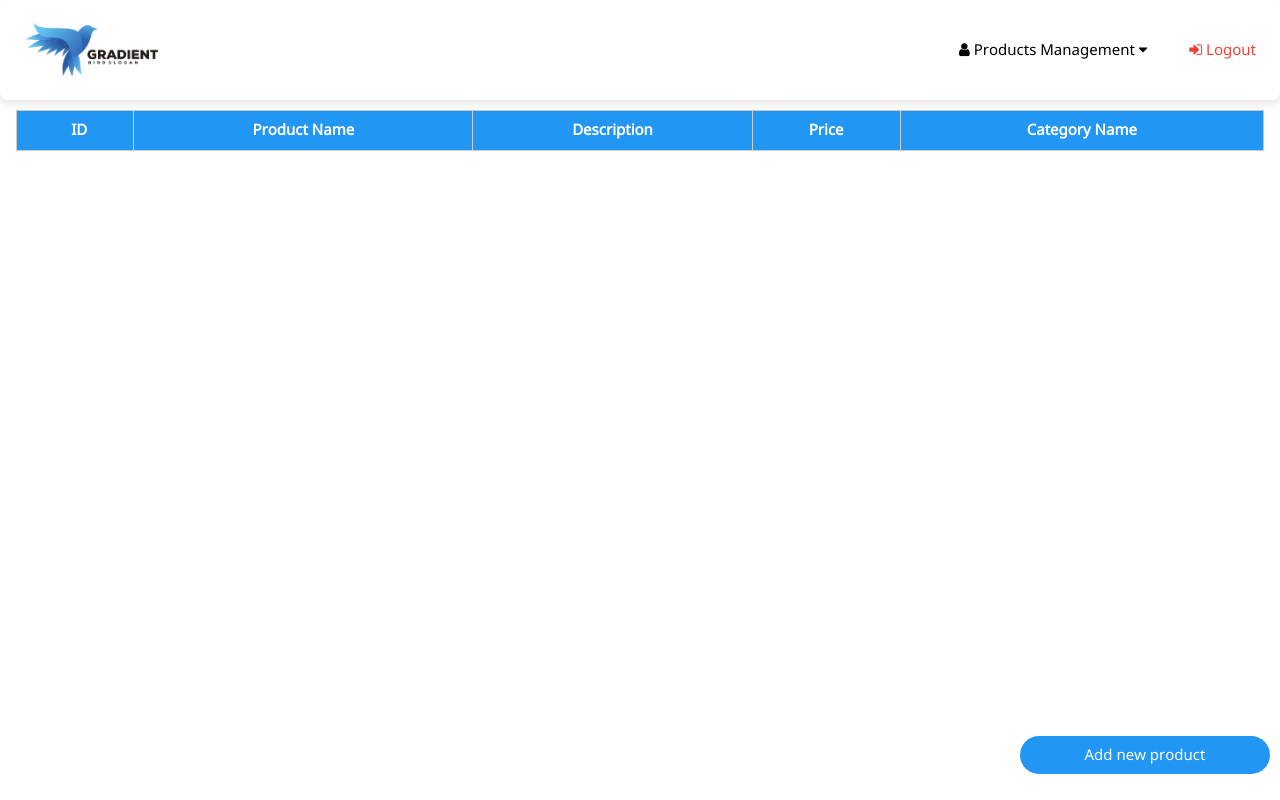
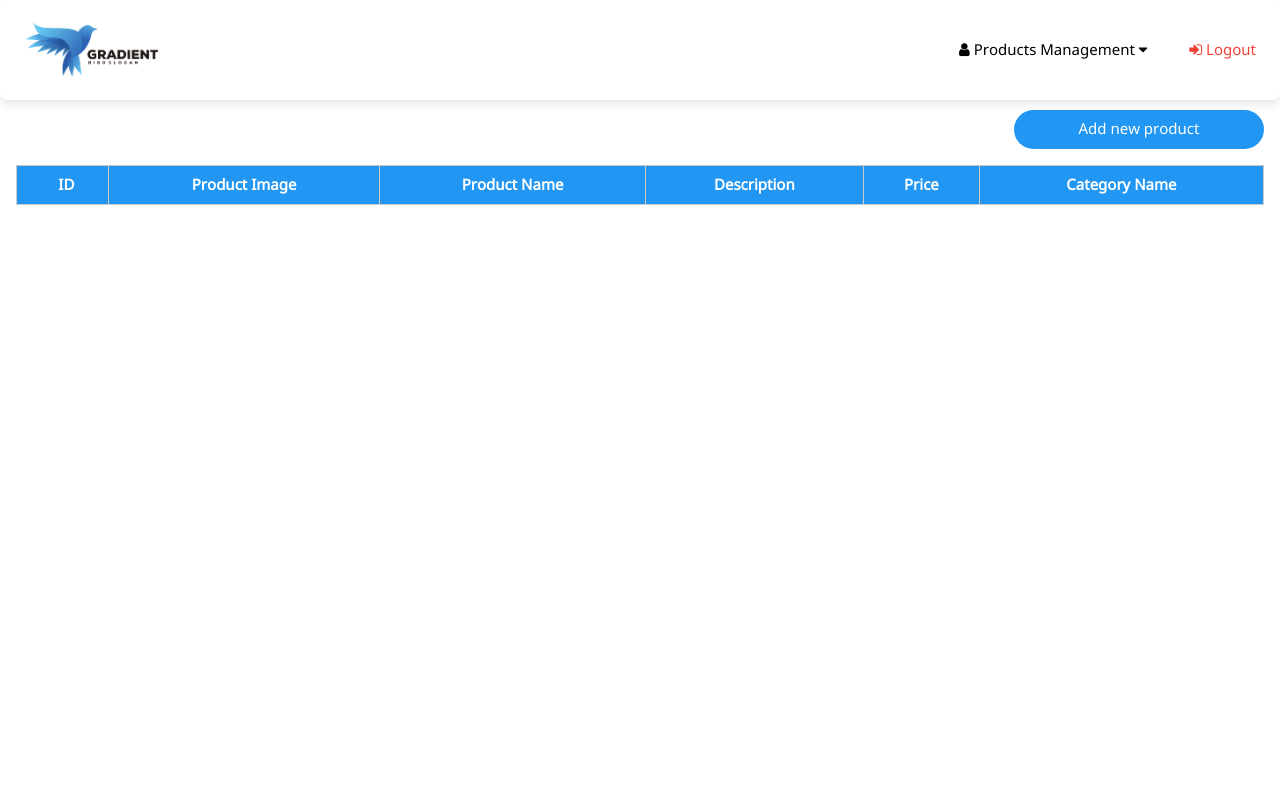
Before and after one commit to PPunh/full_web_product_page, a Django app: page /app_products/product_list/ in a window 1280 px wide. Run offline with Django 4.2, Linux system fonts and the light colour scheme; the visitor is signed in with stand-in values (Sample User, id 1); data that the repository does not hold is empty; some libraries are stand-ins or nearby versions.

Commit message:
20250603

```diff
--- a/django-project/apps/app_general/static/app_general/css/app_general.css
+++ b/django-project/apps/app_general/static/app_general/css/app_general.css
@@ -61,8 +61,3 @@
       border-radius: 0 0 20px 20px;
       object-fit: cover;
     }
-
-/* Contact page  */
-.contact-page{
-    background-image: url('https://images.unsplash.com/photo-1716843140994-77c602d00186?q=80&w=1932&auto=format&fit=crop&ixlib=rb-4.1.0&ixid=M3wxMjA3fDB8MHxwaG90by1wYWdlfHx8fGVufDB8fHx8fA%3D%3D');
-}
--- a/django-project/apps/app_general/templates/app_general/components/contact.html
+++ b/django-project/apps/app_general/templates/app_general/components/contact.html
@@ -1,5 +1,5 @@
 <div class="w3-container w3-padding-64 w3-light-grey" id="contact">
-  <div class="w3-content" style="max-width:800px">
+  <div class="w3-content" style="max-width:800px;">
 
     <div class="w3-center w3-padding-32">
       <h1 class="w3-xxxlarge w3-text-blue"><b>Contact Us</b></h1>
--- a/django-project/apps/app_general/templates/app_general/components/products.html
+++ b/django-project/apps/app_general/templates/app_general/components/products.html
@@ -1,7 +1,7 @@
 {% load static %}
 {% load humanize %}
 
-<div class="w3-container w3-padding-64 w3-blue w3-opacity-min" id="products">
+<div class="w3-container w3-padding-64 w3-blue" id="products">
   <div class="w3-content" style="max-width:1100px">
 
     <!-- Section Title -->
--- a/django-project/apps/app_general/templates/app_general/contact.html
+++ b/django-project/apps/app_general/templates/app_general/contact.html
@@ -4,8 +4,8 @@
 
 {% block main-content %}
 <div class="contact-page">
-  <div class="w3-container w3-padding-64 w3-light-grey w3-opacity-min" id="contact">
-    <div class="w3-content w3-round-large w3-white w3-padding-large" style="max-width:800px; box-shadow: 0 4px 12px rgba(0,0,0,0.1);">
+  <div class="w3-container w3-padding-64 w3-light-grey" id="contact">
+    <div class="w3-content w3-round-large w3-white w3-padding-large" style="max-width:800px; box-shadow: 0 4px 12px rgba(0,0,0,0.1); margin-top: 80px;">
 
       <!-- Header -->
       <div class="w3-center w3-padding-32">
--- /dev/null
+++ b/django-project/apps/app_products/static/app_products/css/app_products.css
@@ -0,0 +1,11 @@
+
+@media only screen and (max-width: 600px) {
+    th, td {
+        font-size: 14px;
+    }
+
+    img {
+        max-width: 100%;
+        height: auto;
+    }
+}
--- a/django-project/apps/app_products/templates/app_products/home.html
+++ b/django-project/apps/app_products/templates/app_products/home.html
@@ -21,7 +21,9 @@
             <div class="w3-third w3-margin-bottom">
               <div class="w3-card-4 w3-white w3-hover-shadow w3-round-large">
                 {% if product.product_image %}
-                  <img src="{{ product.product_image.url }}" alt="{{ product.product_name }}" style="width:100%; height: 300px; object-fit: cover;">
+                  <a href="{% url 'app_products:product_details' product.product_id %}">
+                    <img src="{{ product.product_image.url }}" alt="{{ product.product_name }}" style="width:100%; height: 300px; object-fit: cover;">
+                  </a>
                 {% else %}
                   <img src="{% static 'app_products/images/logo/logo.png' %}" alt="No image available" style="width:100%; height: 200px; object-fit: cover;">
                 {% endif %}
--- a/django-project/apps/app_products/templates/app_products/product_list.html
+++ b/django-project/apps/app_products/templates/app_products/product_list.html
@@ -7,14 +7,20 @@
 {% block main-content %}
 <div style="margin-top: 110px;">
     <div class="w3-container">
+
+        <div class="w3-right-align w3-margin-bottom">
             <button onclick="document.getElementById('popupModal').style.display='block'"
-        class="w3-button w3-blue w3-blue w3-hover-red w3-round-xxlarge w3-hover-shadow w3-margin-bottom w3-padding"
-        style="width: 250px; z-index: 2; position: absolute; right: 10px; bottom: 10px;">
+            class="w3-button w3-blue w3-hover-red w3-round-xxlarge w3-hover-shadow"
+            style="width: 100%; max-width: 250px;">
                 Add new product
             </button>
-        <table class="w3-table w3-hoverable">
+        </div>
+
+        <div class="w3-responsive">
+            <table class="w3-table w3-hoverable w3-mobile">
                 <tr>
                     <th class="w3-center w3-blue w3-border">ID</th>
+                    <th class="w3-center w3-blue w3-border">Product Image</th>
                     <th class="w3-center w3-blue w3-border">Product Name</th>
                     <th class="w3-center w3-blue w3-border">Description</th>
                     <th class="w3-center w3-blue w3-border">Price</th>
@@ -22,15 +28,22 @@
                 </tr>
                 {% for product in all_product %}
                     <tr>
-                    <td class="w3-border w3-center w3-text-red">{{forloop.counter}}</td>
-                    <td class="w3-border">{{product.product_name}}</td>
-                    <td class="w3-border">{{product.product_description}}</td>
-                    <td class="w3-border">{{product.product_pricing|intcomma}}</td>
-                    <td class="w3-border w3-center w3-text-green">{{product.product_category.category_name }}</td>
+                        <td class="w3-border w3-center w3-text-red">{{ forloop.counter }}</td>
+                        <td class="w3-border w3-center">
+                            <a href="{% url 'app_products:edit_this_product' product.product_id %}">
+                                <img src="{{ product.product_image.url }}" alt="{{ product.product_name }}" style="width: 100px; height: auto; object-fit: cover;">
+                            </a>
+                        </td>
+                        <td class="w3-border">{{ product.product_name }}</td>
+                        <td class="w3-border">{{ product.product_description }}</td>
+                        <td class="w3-border">{{ product.product_pricing|intcomma }}</td>
+                        <td class="w3-border w3-center w3-text-green">{{ product.product_category.category_name }}</td>
                     </tr>
                 {% endfor %}
             </table>
         </div>
+
+    </div>
 </div>
 {% include "app_products/components/popup_modal.html" %}
 {% endblock %}
--- a/django-project/apps/app_products/urls.py
+++ b/django-project/apps/app_products/urls.py
@@ -15,9 +15,11 @@ router = DefaultRouter()
 
 urlpatterns = [
     path('', views.home, name='home'),
+    path('product_details/<int:product_id>/', views.product_details, name='product_details'),
     path('categorys/', views.category, name='categorys'),
     path('add_new_category/', views.add_new_category, name='add_new_category'),
     path('product_list/', views.product_list, name='product_list'),  # Product list view
+    path('product_list/edit_this_product/<int:product_id>/', views.edit_product_uploaded, name='edit_this_product'),
     path('add_new/', views.add_new, name='add_new'),
     path('api/', include(router.urls)),
 ]
--- a/django-project/apps/app_products/views.py
+++ b/django-project/apps/app_products/views.py
@@ -1,5 +1,5 @@
 # coding=utf-8
-from django.shortcuts import render, redirect
+from django.shortcuts import render, redirect, get_object_or_404
 from django.http import HttpResponse
 from django.contrib import messages
 
@@ -18,6 +18,16 @@ def home(request):
     context = {
         'title': 'All Products',
         'all_products':all_products
+    }
+    return render(request, template, context)
+
+#Product Details
+def product_details(request, product_id):
+    one_product = get_object_or_404(ProductsModel, product_id=product_id)
+    template = 'app_products/product_details.html'
+    context = {
+        'title':'Product Details',
+        'one_product':one_product
     }
     return render(request, template, context)
 
@@ -69,7 +79,25 @@ def product_list(request):
         'all_product':all_product,
     })
 
-
+#Edit Product Uploaded
+def edit_product_uploaded(request, product_id):
+    product_instance = get_object_or_404(ProductsModel, product_id=product_id)
+    if request.method == 'POST':
+        form = ProductsModelForm(request.POST, request.FILES, instance = product_instance)
+        if form.is_valid():
+            form.save()
+            return redirect('app_products:product_list')
+        else:
+            print(f"Edit This Product Erros: {form.errors}")
+    else:
+        form = ProductsModelForm(instance = product_instance)
+    template = 'app_products/edit_product_uploaded.html'
+    context = {
+        'title':'Edit this product',
+        'product_instance':product_instance,
+        'edit_this_product':form
+    }
+    return render(request, template, context)
 
 
 #Add New Product
--- a/django-project/static/app_general/css/app_general.css
+++ b/django-project/static/app_general/css/app_general.css
@@ -5,7 +5,6 @@
   height: 80vh;
   overflow: hidden;
 }
-
 .mySlides {
   position: absolute;
   top: 0;
@@ -37,12 +36,15 @@
 }
 
 
-/* custom hover zoom 10 %  */
+/* custom hover zoom 5-10 %  */
+.w3-hover-zoom-5:hover {
+  transform: scale(1.05);
+  transition: transform 0.3s ease-in-out;
+}
 .w3-hover-zoom-10:hover {
   transform: scale(1.1);
   transition: transform 0.3s ease-in-out;
 }
-
 /* Product card style  */
     .product-img {
       width: 100%;
--- a/django-project/templates/base.html
+++ b/django-project/templates/base.html
@@ -40,6 +40,7 @@
 
         <!-- import css  -->
         <link rel="stylesheet" href="{% static 'app_general/css/app_general.css' %}">
+        <link rel="stylesheet" href="{% static 'app_products/css/app_products.css' %}">
 
     </head>
     <body class="lao-noto">
```
Also changed, not shown: django-project/apps/app_products/templates/app_products/edit_product_uploaded.html (added, +23 -0 lines), django-project/apps/app_products/templates/app_products/product_details.html (added, +31 -0 lines), django-project/apps/users/templates/login.html (+11 -6 lines). Lines whose indentation alone changed are shown as unchanged.
